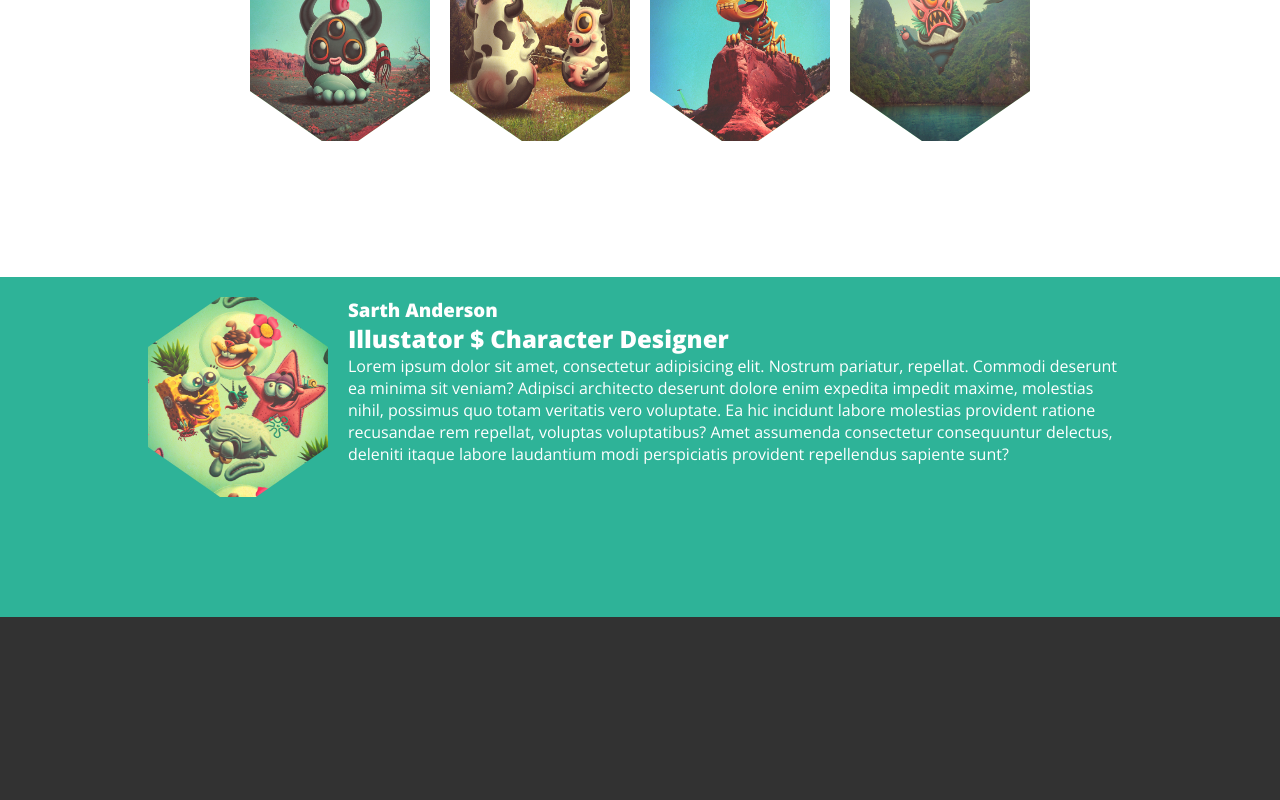
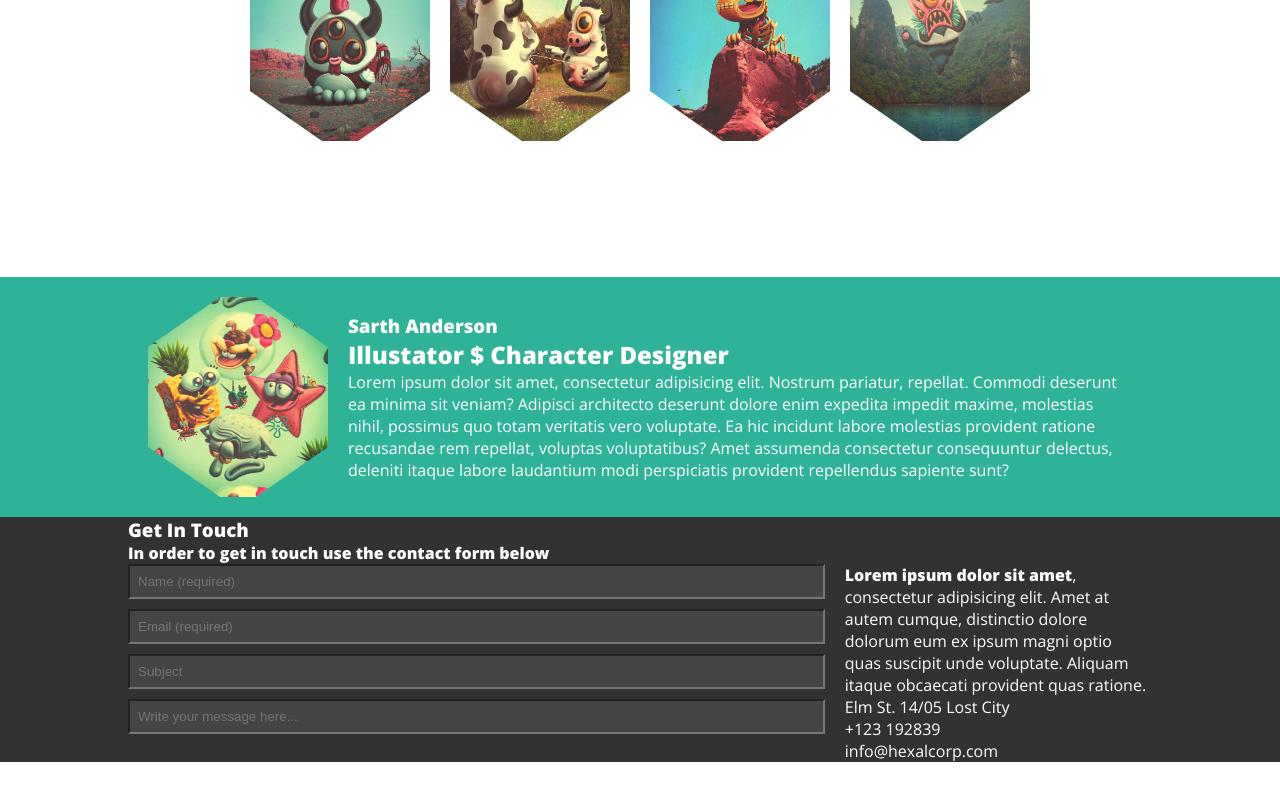
Before and after one commit to mostrozny/HexalWebsite, a plain HTML site: page index.html in a window 1280 px wide. Shown: the part 578-1378 px from the top of the page. After the commit the page ends 1340 px from the top, so only its background shows below. Drawn offline with nearby package versions, Linux system fonts and the light colour scheme.

Commit message:
footer + some changes

```diff
--- a/index.html
+++ b/index.html
@@ -71,6 +71,30 @@
 </section>
 <footer>
     <div class="container">
+        <h3>Get In Touch</h3>
+        <h4>In order to get in touch use the contact form below</h4>
+        <div class="flex-contact">
+            <form>
+                <input type="text" placeholder="Name (required)">
+                <input type="text" placeholder="Email (required)">
+                <input type="text" placeholder="Subject">
+                <input type="text" placeholder="Write your message here...">
+            </form>
+            <span>
+                <article>
+                    <b>Lorem ipsum dolor sit amet</b>, consectetur adipisicing elit.
+                    Amet at autem cumque, distinctio dolore dolorum eum ex ipsum magni optio quas suscipit unde voluptate.
+                    Aliquam itaque obcaecati provident quas ratione.
+                </article>
+                <span>
+                    <ul class="contact">
+                        <li>Elm St. 14/05 Lost City</li>
+                        <li>+123 192839</li>
+                        <li>info@hexalcorp.com</li>
+                    </ul>
+                </span>
+            </span>
+        </div>
     </div>
 </footer>
 
--- a/scss/main.scss
+++ b/scss/main.scss
@@ -95,11 +95,13 @@ header {
 .info {
   background-color: #2eb398;
   width: 100%;
-  height: 340px;
   .container {
     display: flex;
     flex-direction: row;
     justify-content: space-around;
+    align-items: center;
+    flex-wrap: wrap;
+    height: 100%;
     width: 100%;
     padding: 20px;
     .info--image {
@@ -118,9 +120,28 @@ header {
 }
 
 footer {
-  height: 550px;
   background-color: #323232;
   .container {
+    .flex-contact {
+      width: 100%;
+      display: flex;
+      justify-content: space-between;
+      form {
+        min-width: 70%;
+        display: flex;
+        flex-direction: column;
+        padding-right: 20px;
+        input {
+          padding: 8px;
+          margin-bottom: 10px;
+          background-color: #454545;
+        }
+      }
+      span {
+        display: flex;
+        flex-direction: column;
 
+      }
+     }
   }
 }
```
Also changed, not shown: css/main.css.
